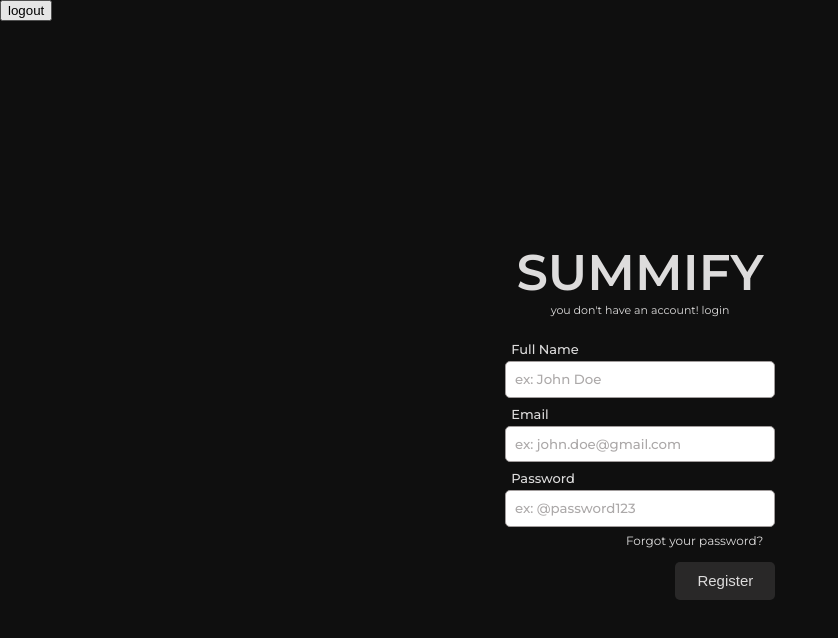
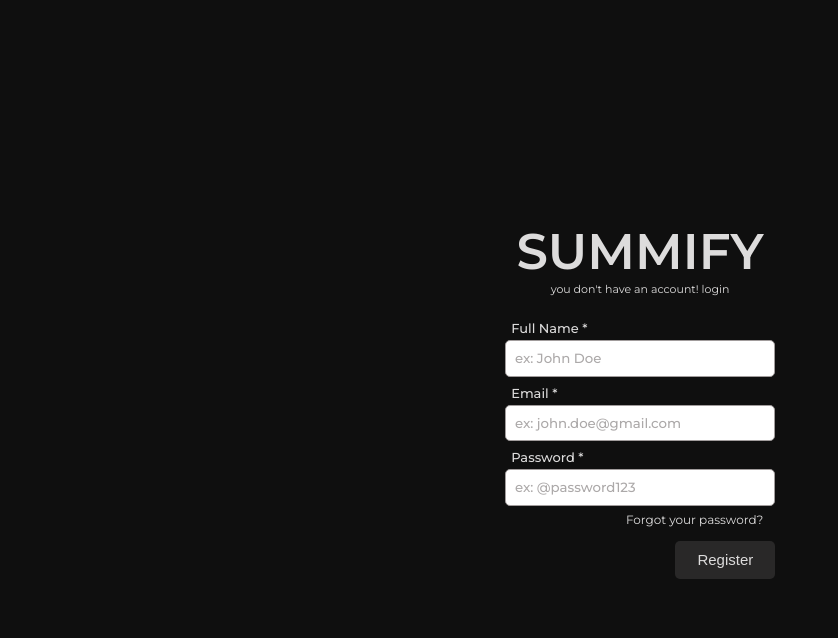
Before and after one commit to xmeix/text-summarization-farmstack, a React (Vite) app in the folder frontend/: page /register in a window 1280 px wide. Shown: the top 638 px of the page, without its empty margins (0-838 px from the left). Built offline with nearby package versions, Linux system fonts and the light colour scheme.

Commit message:
chore: setting error component, optimizing code

```diff
--- a/frontend/src/App.jsx
+++ b/frontend/src/App.jsx
@@ -34,7 +34,7 @@ function App() {
         <NavLink to={"/dashboard/8"} className="link">
           chat
         </NavLink> */}
-        <button onClick={handleLogout}>logout</button>
+        {isLoggedIn && <button onClick={handleLogout}>logout</button>}
       </nav>
       {!isLoggedIn && (
         <Routes>
--- /dev/null
+++ b/frontend/src/components/Error/Error.css
@@ -0,0 +1,12 @@
+.error {
+  position: absolute;
+  bottom: 0;
+  right: 0;
+  left: 0;
+  padding: 0.5em;
+  text-align: center;
+
+  border: solid 1px #ff0000;
+  color: var(--white);
+  background-color: #ff0000;
+}
--- /dev/null
+++ b/frontend/src/components/Error/Error.jsx
@@ -0,0 +1,6 @@
+import "./Error.css";
+const Error = ({ error }) => {
+  return <div className="error">{error}</div>;
+};
+
+export default Error;
--- a/frontend/src/pages/login/Login.css
+++ b/frontend/src/pages/login/Login.css
@@ -7,7 +7,6 @@
 }
 
 .login .form-container {
-  padding: 2em;
   display: flex;
   flex-direction: column;
   gap: 1.5em;
--- a/frontend/src/pages/login/Login.jsx
+++ b/frontend/src/pages/login/Login.jsx
@@ -1,24 +1,47 @@
-import { useRef } from "react";
+import { useRef, useState } from "react";
 import "./Login.css";
 import { useDispatch, useSelector } from "react-redux";
 import { login } from "../../store/apiCalls/auth";
 import { getJwtTokenFromCookie, token } from "../../store/apiCalls/apiService";
 import { NavLink } from "react-router-dom";
 import Input from "./input/Input";
+import Error from "../../components/Error/Error";
 
 const Login = () => {
   const dispatch = useDispatch();
 
   const { isLoading, error, user } = useSelector((state) => state.auth);
-  const emailRef = useRef("");
-  const passwordRef = useRef("");
+  const [errorMessage, setErrorMessage] = useState("");
+  const emailRef = useRef(null);
+  const passwordRef = useRef(null);
 
-  const handleLogin = (e) => {
+  const handleLogin = async (e) => {
     e.preventDefault();
     const email = emailRef.current.value;
     const password = passwordRef.current.value;
-    dispatch(login({ email, password }));
+    setErrorMessage("");
+    if (email === "" || password === "") setErrorMessage("Empty fields!");
+    else {
+      await dispatch(login({ email, password }));
+      if (error) setErrorMessage(error);
+    }
   };
+  const inputs = [
+    {
+      label: "Email *",
+      name: "Email",
+      type: "email",
+      placeholder: "ex: john.doe@gmail.com",
+      inputRef: emailRef,
+    },
+    {
+      label: "Password *",
+      name: "password",
+      type: "password",
+      placeholder: "ex: @password123",
+      inputRef: passwordRef,
+    },
+  ];
 
   return (
     <div className="login">
@@ -35,25 +58,22 @@ const Login = () => {
           </div>
         </div>
         <form onSubmit={handleLogin}>
-          <Input
-            label="Email"
-            name="email"
-            type="text"
-            placeholder="ex: john.doe@gmail.com"
-            inputRef={emailRef}
-          />
-          <Input
-            label="Password"
-            name="password"
-            type="password"
-            placeholder="ex: @password123"
-            inputRef={passwordRef}
-          />
+          {inputs.map((el, i) => (
+            <Input
+              key={i}
+              label={el.label}
+              name={el.name}
+              type={el.type}
+              placeholder={el.placeholder}
+              inputRef={el.inputRef}
+            />
+          ))}
           <button type="submit" className="form-btn" disabled={isLoading}>
             Login
           </button>
         </form>
       </div>
+      {errorMessage !== "" && <Error error={errorMessage} />}
     </div>
   );
 };
--- a/frontend/src/pages/login/input/Input.jsx
+++ b/frontend/src/pages/login/input/Input.jsx
@@ -3,7 +3,13 @@ const Input = ({ label, name, type, placeholder, inputRef }) => {
   return (
     <div className="input-group">
       <label htmlFor={name}>{label}</label>
-      <input name={name} type={type} ref={inputRef} placeholder={placeholder} />
+      <input
+        name={name}
+        type={type}
+        ref={inputRef}
+        placeholder={placeholder}
+        required
+      />
       {name === "password" && (
         <div className="forget-pass">Forgot your password?</div>
       )}
--- a/frontend/src/pages/register/Register.jsx
+++ b/frontend/src/pages/register/Register.jsx
@@ -1,27 +1,58 @@
 import { useDispatch, useSelector } from "react-redux";
 import "./Register.css";
-import { useRef } from "react";
+import { useRef, useState } from "react";
 import { NavLink, useNavigate } from "react-router-dom";
 import Input from "../login/input/Input";
 import { register } from "../../store/apiCalls/auth";
+import Error from "../../components/Error/Error";
 const Register = () => {
   const dispatch = useDispatch();
   const navigate = useNavigate();
   const { isLoading, error, user } = useSelector((state) => state.auth);
-  const nameRef = useRef("");
-  const emailRef = useRef("");
-  const passwordRef = useRef("");
+  const nameRef = useRef(null);
+  const emailRef = useRef(null);
+  const passwordRef = useRef(null);
+  const [errorMessage, setErrorMessage] = useState("");
 
-  const handleRegister = (e) => {
+  const handleRegister = async (e) => {
     e.preventDefault();
     const name = nameRef.current.value;
     const email = emailRef.current.value;
     const password = passwordRef.current.value;
-    dispatch(register({ name, email, password }));
-    if (error === null) {
-      navigate("/login");
+    setErrorMessage("");
+    if (name === "" || email === "" || password === "")
+      setErrorMessage("Empty fields!");
+    else {
+      await dispatch(register({ name, email, password }));
+      if (error === null) {
+        navigate("/login");
+      } else setErrorMessage(error);
     }
   };
+
+  const inputs = [
+    {
+      label: "Full Name *",
+      name: "name",
+      type: "text",
+      placeholder: "ex: John Doe",
+      inputRef: nameRef,
+    },
+    {
+      label: "Email *",
+      name: "Email",
+      type: "email",
+      placeholder: "ex: john.doe@gmail.com",
+      inputRef: emailRef,
+    },
+    {
+      label: "Password *",
+      name: "password",
+      type: "password",
+      placeholder: "ex: @password123",
+      inputRef: passwordRef,
+    },
+  ];
 
   return (
     <div className="login">
@@ -38,32 +69,23 @@ const Register = () => {
           </div>
         </div>
         <form onSubmit={handleRegister}>
-          <Input
-            label="Full Name"
-            name="name"
-            type="text"
-            placeholder="ex: John Doe"
-            inputRef={nameRef}
-          />
-          <Input
-            label="Email"
-            name="email"
-            type="text"
-            placeholder="ex: john.doe@gmail.com"
-            inputRef={emailRef}
-          />
-          <Input
-            label="Password"
-            name="password"
-            type="password"
-            placeholder="ex: @password123"
-            inputRef={passwordRef}
-          />
+          {inputs.map((el, i) => (
+            <Input
+              key={i}
+              label={el.label}
+              name={el.name}
+              type={el.type}
+              placeholder={el.placeholder}
+              inputRef={el.inputRef}
+            />
+          ))}
+
           <button type="submit" className="form-btn" disabled={isLoading}>
             Register
           </button>
         </form>
       </div>
+      {errorMessage !== "" && <Error error={errorMessage} />}
     </div>
   );
 };
--- a/frontend/src/store/apiCalls/auth.js
+++ b/frontend/src/store/apiCalls/auth.js
@@ -9,7 +9,7 @@ export const login = createAsyncThunk("auth/login", async (body, thunkAPI) => {
 
     return res.data;
   } catch (error) {
-    return rejectWithValue(error.message);
+    return rejectWithValue(error.response.data.detail);
   }
 });
 export const register = createAsyncThunk(
@@ -21,7 +21,8 @@ export const register = createAsyncThunk(
 
       return res.data;
     } catch (error) {
-      return rejectWithValue(error.message);
+      console.log(error);
+      return rejectWithValue(error.response.data.detail);
     }
   }
 );
@@ -33,6 +34,6 @@ export const logout = createAsyncThunk("/auth/logout", async (_, thunkAPI) => {
 
     return res.data;
   } catch (error) {
-    return rejectWithValue(error.message);
+    return rejectWithValue(error.response.data.detail);
   }
 });
```
